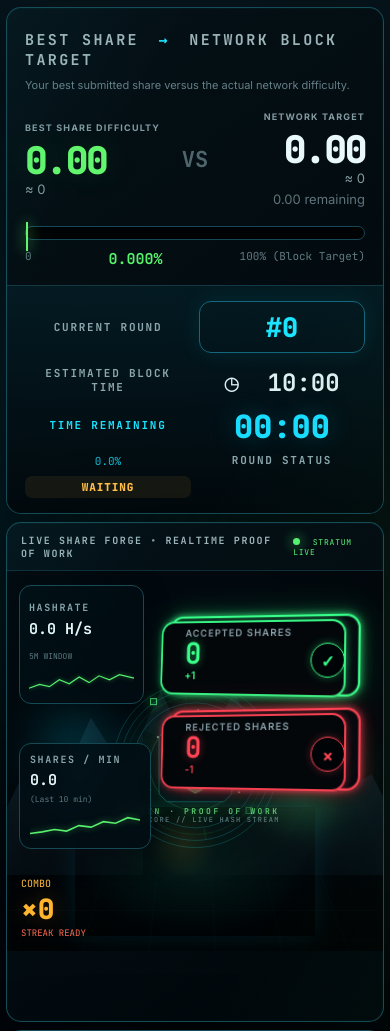
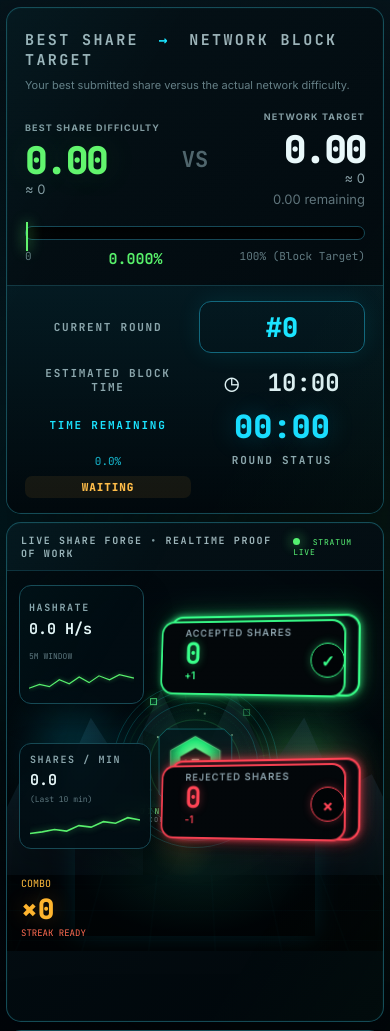
Before and after one commit to SyCzOfficialYT/mining-fixedcoin-solo, a Flask app: template monitor/templates/dashboard_v4.html in a window 390 px wide. Shown: the top 1031 px of the page. Run offline with Flask 3, Linux system fonts and the light colour scheme; the template is opened without the code that fills it, so the values that code supplies are empty.

Commit message:
Share card gap (rejected top 198px) + AXEOS LIVE hashrate label in JS

```diff
--- a/monitor/static/dashboard_v4_share_3d.css
+++ b/monitor/static/dashboard_v4_share_3d.css
@@ -55,7 +55,7 @@
 #forgeStage .forge-counter.rejected {
   right: 36px !important;
   left: auto !important;
-  top: 148px !important;
+  top: 198px !important;
   bottom: auto !important;
   transform: perspective(700px) rotateY(calc(-18deg + var(--px, 0deg))) rotateX(calc(3deg + var(--py, 0deg))) !important;
   border: 2px solid var(--share3d-red) !important;
@@ -229,7 +229,7 @@
   .forge-counter.rejected,
   #forgeStage .forge-counter.rejected {
     right: 22px !important;
-    top: 138px !important;
+    top: 188px !important;
     bottom: auto !important;
   }
 }
```
